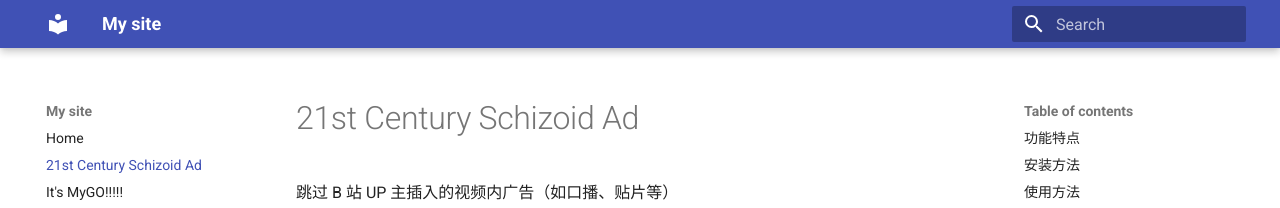
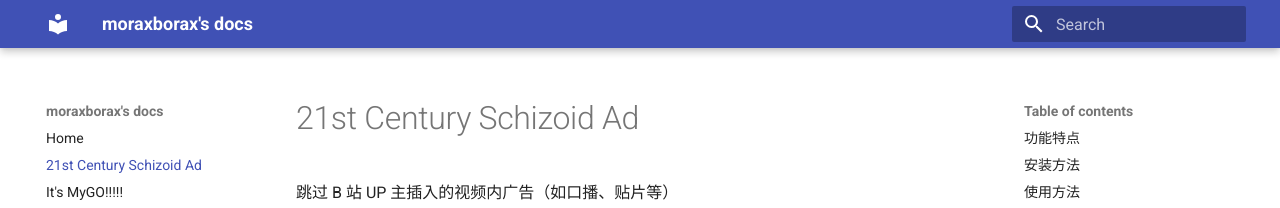
Before and after one commit to moraxborax/docs, an MkDocs documentation site: the page built from docs/21st.md, in a window 1280 px wide. Shown: the top 208 px of the page. Built offline with MkDocs 1.6.1 and Material for MkDocs 9.7.7, drawn with Linux system fonts in a browser that asks for light colours.

Commit message:
new name

```diff
--- a/mkdocs.yml
+++ b/mkdocs.yml
@@ -1,4 +1,4 @@
-site_name: My site
+site_name: moraxborax's docs
 site_url: https://moraxborax.github.io/docs
 theme:
   name: material
```
